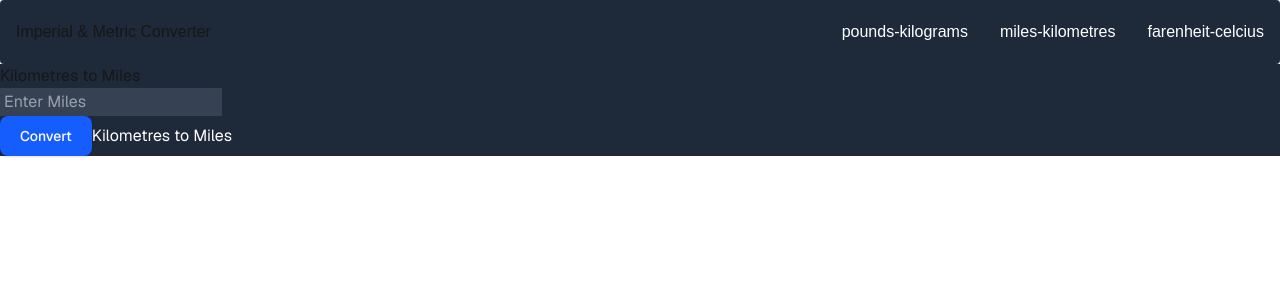
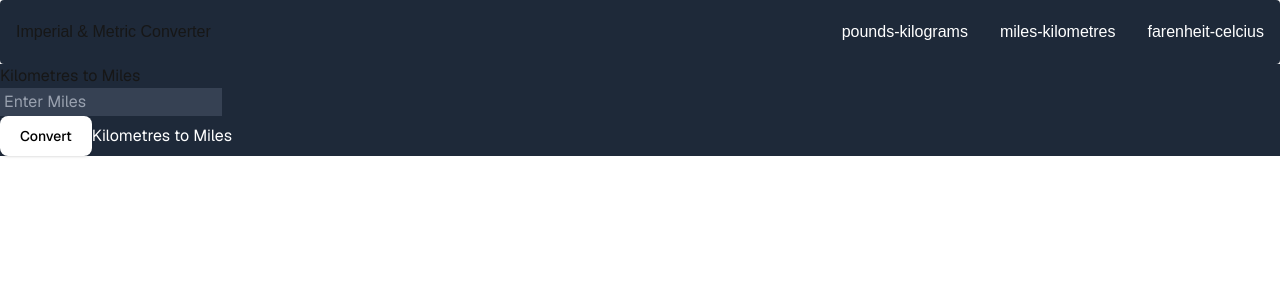
Before and after one commit to BushLives/cprg306b-1, a Next.js app: page /kilometres-miles in a window 1280 px wide. Shown: the top 300 px of the page. Built offline with nearby package versions, Linux system fonts and the light colour scheme.

Commit message:
changed colors

```diff
--- a/app/kilometres-miles/miles-kilometres/page.tsx
+++ b/app/kilometres-miles/miles-kilometres/page.tsx
@@ -40,7 +40,7 @@ export default function MilesKilometres() {
 
         <input type="number" value={inputValue} onChange={(e) => setInputValue(e.target.value)} id="milesInput" placeholder="Enter Miles" className="block min-w-0 bg-gray-700 py-0.5 pl-1 text-white placeholder:text-gray-400 focus:outline"></input>
 
-        <button type="button" id="convertbutton" onClick={handleConvert} className="shrink-0 rounded-lg bg-blue-600 px-5 py-2.5 text-sm font-medium text-white shadow-sm hover:bg-blue-700 focus:outline-none focus:ring-2 focus:ring-blue-500 focus:ring-offset-2 active:bg-blue-800 transition-colors duration-200">
+        <button type="button" id="convertbutton" onClick={handleConvert} className="rounded-lg bg-white px-5 py-2.5 text-sm font-medium text-black shadow-sm hover:bg-blue-700 active:bg-white-800 transition-colors duration-200">
           Convert
         </button>
 
--- a/app/kilometres-miles/page.tsx
+++ b/app/kilometres-miles/page.tsx
@@ -39,7 +39,7 @@ export default function MilesKilometres() {
 
         <input type="number" value={inputValue} onChange={(e) => setInputValue(e.target.value)} id="milesInput" placeholder="Enter Miles" className="block min-w-0 bg-gray-700 py-0.5 pl-1 text-white placeholder:text-gray-400 focus:outline"></input>
 
-        <button type="button" id="convertbutton" onClick={handleConvert} className="shrink-0 rounded-lg bg-blue-600 px-5 py-2.5 text-sm font-medium text-white shadow-sm hover:bg-blue-700 focus:outline-none focus:ring-2 focus:ring-blue-500 focus:ring-offset-2 active:bg-blue-800 transition-colors duration-200">
+        <button type="button" id="convertbutton" onClick={handleConvert} className="rounded-lg bg-white px-5 py-2.5 text-sm font-medium text-black shadow-sm hover:bg-blue-700 active:bg-white-800 transition-colors duration-200">
           Convert
         </button>
 
```
